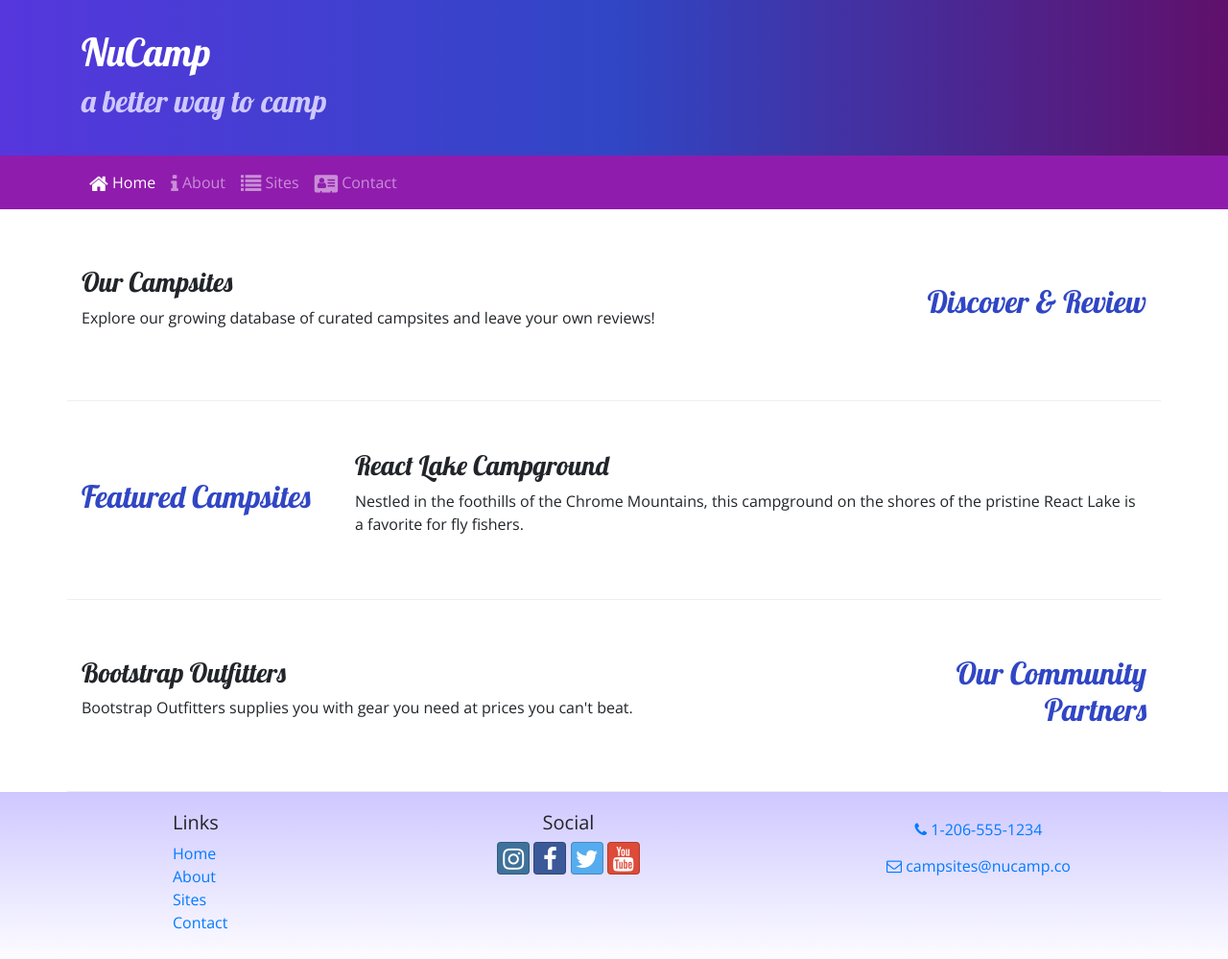
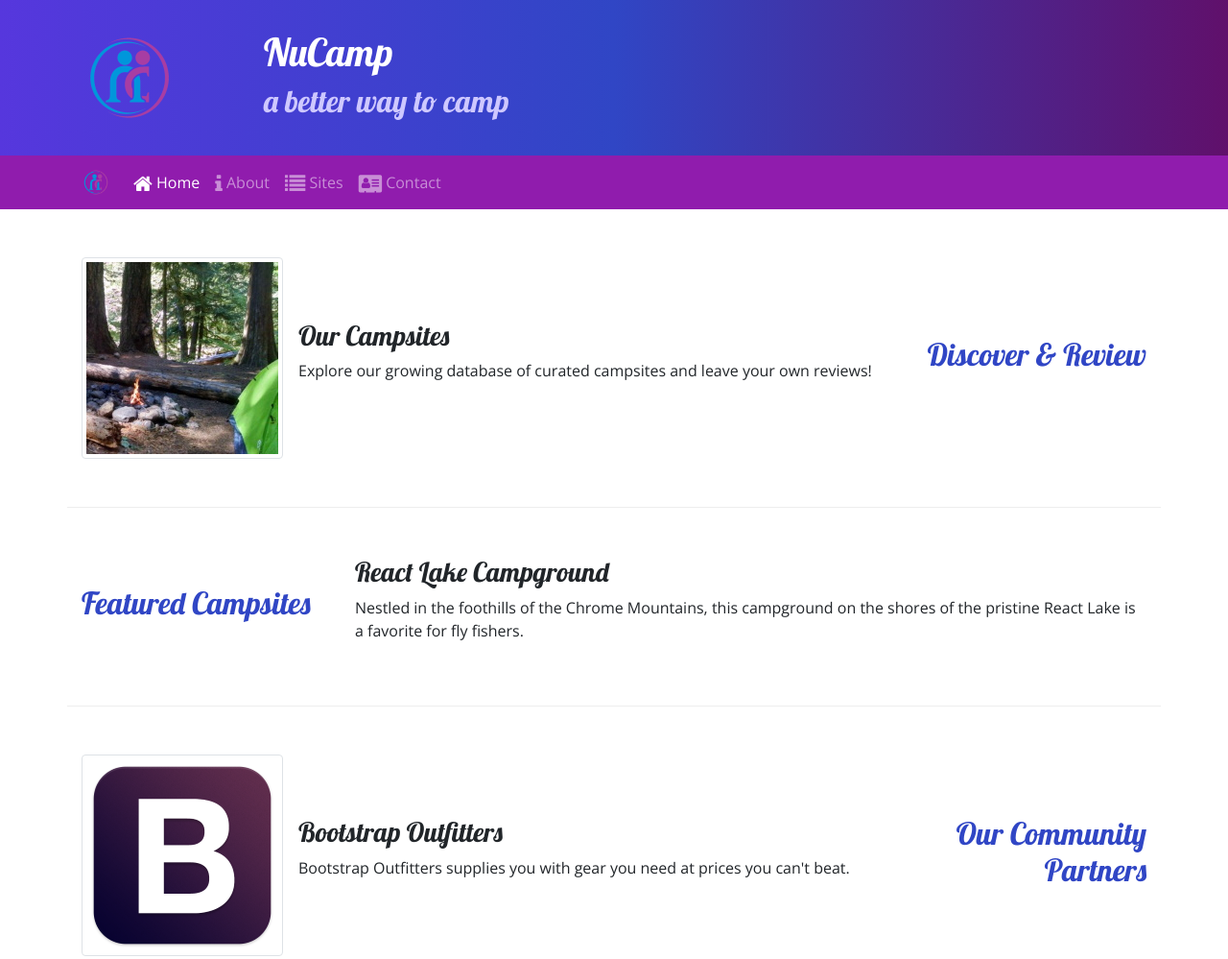
Before and after one commit to zdaniel827/Bootstrap_project, a website: page index.html in a window 1280 px wide. Shown: the top 999 px of the page at 96% size. Drawn offline with nearby package versions, Linux system fonts and the light colour scheme.

Commit message:
Images and media

```diff
--- a/index.html
+++ b/index.html
@@ -21,6 +21,9 @@
     <header class="jumbotron jumbotron-fluid">
         <div class="container">
             <div class="row">
+                <div class="col-4 col-sm-3 col-md-2 align-self-center">
+                    <img src="./img/logo.png" alt="company logo" class="image-fluid">
+                </div>
                 <div class="col">
                     <h1>NuCamp</h1>
                     <h2>a better way to camp</h2>
@@ -30,7 +33,8 @@
     </header>
     <nav class="navbar navbar-expand-sm navbar-dark sticky-top">
         <div class="container">
-            <button class="navbar-toggler ml-auto" type="button" data-toggle="collapse" data-target="#nucampNavbar">
+            <a href="#" class="navbar-brand"><img src="./img/logo.png" alt="company logo" height="30" width="30"></a>
+            <button class="navbar-toggler" type="button" data-toggle="collapse" data-target="#nucampNavbar">
                 <span class="navbar-toggler-icon"></span>
             </button>
             <div class="collapse navbar-collapse" id="nucampNavbar">
@@ -50,8 +54,13 @@
                 <h2 class="text-sm-right">Discover & Review</h2>
             </div>
             <div class="col">
-                <h3>Our Campsites</h3>
-                <p>Explore our growing database of curated campsites and leave your own reviews!</p>
+                <div class="media">
+                    <img class="d-flex mr-3 img-thumbnail"src="./img/breadcrumb-trail-thumb.jpg" alt="breadcrumb trail thumbnail">
+                    <div class="media-body align-self-center">
+                        <h3>Our Campsites</h3>
+                        <p>Explore our growing database of curated campsites and leave your own reviews!</p>
+                    </div>
+                </div>
             </div>
         </div>
     </div>
@@ -74,8 +83,13 @@
                 <h2 class="text-sm-right">Our Community Partners</h2>
             </div>
             <div class="col">
-                <h3>Bootstrap Outfitters</h3>
-                <p>Bootstrap Outfitters supplies you with gear you need at prices you can't beat.</p>
+                    <div class="media">
+                        <img class="d-flex mr-3 img-thumbnail" src="./img/bootstrap-thumb.png" alt="bootstrap thumbnail">
+                        <div class="media-body align-self-center">
+                            <h3>Bootstrap Outfitters</h3>
+                            <p>Bootstrap Outfitters supplies you with gear you need at prices you can't beat.</p>
+                        </div>
+                    </div>
             </div>
         </div>
     </div>
```
Also changed, not shown: aboutus.html (+7 -1 lines), contactus.html (+7 -2 lines), img/bootstrap-thumb.png (added), img/breadcrumb-trail-thumb.jpg (added), img/breadcrumb-trail.jpg (added), img/chrome-river-thumb.jpg (added), img/chrome-river.jpg (added), img/logo.png (added), img/react-lake-thumb.jpg (added), img/react-lake.jpg (added).
